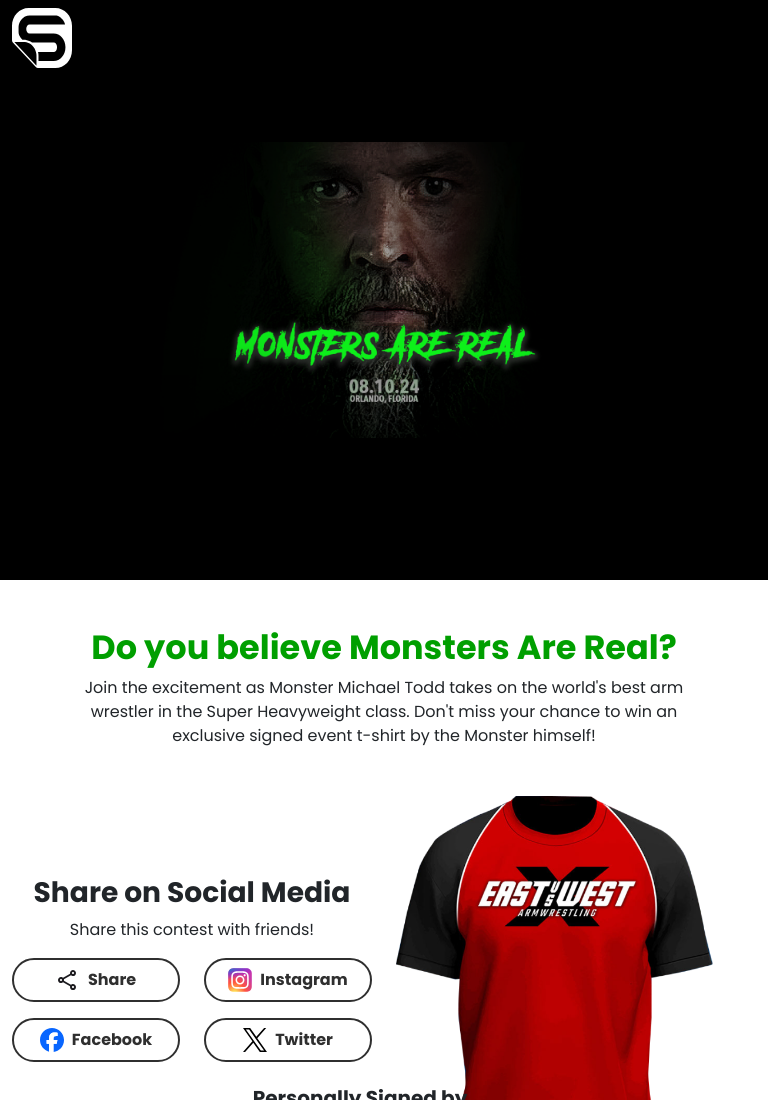
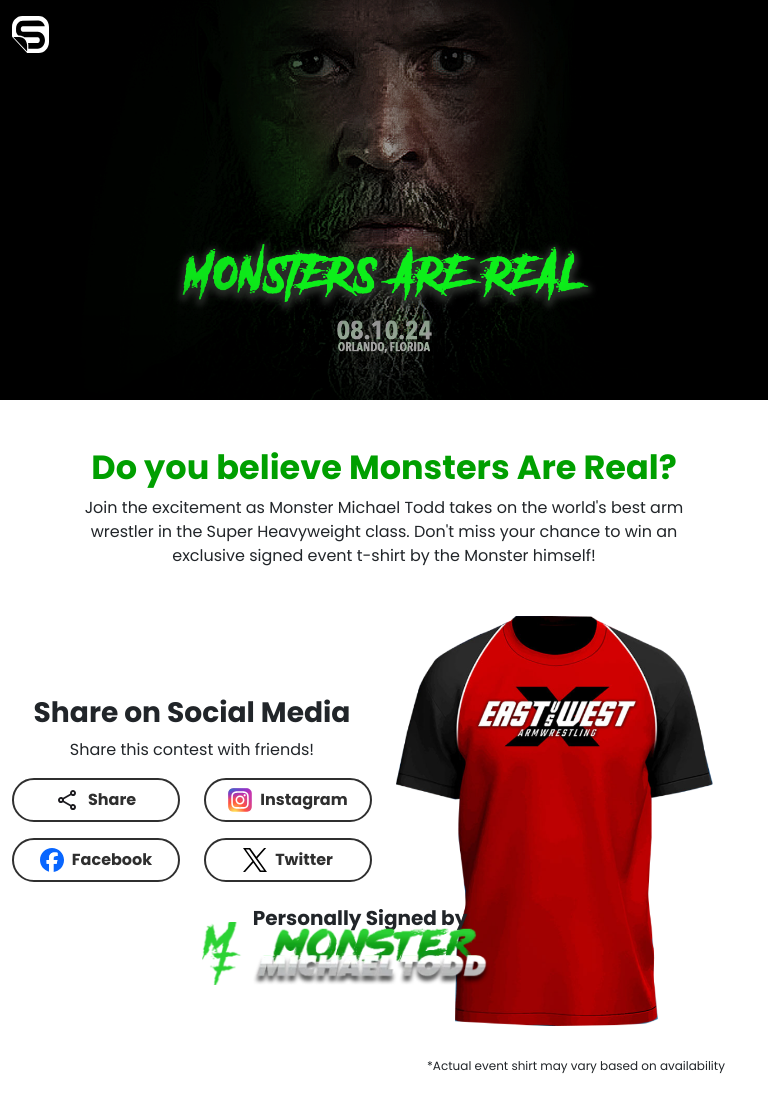
Before and after one commit to superpatchsites/monster-mt, a plain HTML site: page index.html in a window 768 px wide. Shown: the top 1100 px of the page. Drawn offline with nearby package versions, Linux system fonts and the light colour scheme.

Commit message:
fix logo and banner

```diff
--- a/css/styles.css
+++ b/css/styles.css
@@ -10,7 +10,8 @@ body {
     height: 580px;
 }
 
-.superpatch-logo {
+.superpatch-logo,
+.superpatch-logo-mobile {
     width: 8%;
 }
 
@@ -97,8 +98,6 @@ body {
 
 
 /* media queries */
-@media (min-width: 1200px) {}
-
 @media (max-width: 767px) {
     .banner-section {
         height: 300px;
@@ -130,3 +129,20 @@ body {
         font-size: 14px !important;
     }
 }
+
+
+@media (min-width: 768px) and (max-width: 1200px) {
+    .banner-section {
+        height: 400px;
+        background-size: cover;
+    }
+
+    .superpatch-logo-mobile {
+        width: 5%;
+    }
+
+    .superpatch-logo {
+        width: 10%;
+    }
+
+}
--- a/index.html
+++ b/index.html
@@ -37,10 +37,10 @@
         <!-- banner section -->
         <div class="banner-section row">
             <div class="col-md-12">
-                <div class="pt-2 px-lg-2 pt-lg-4">
+                <div class="pt-3 px-lg-2 pt-lg-3">
                     <img src="./images/superpatch-logo.svg" alt="Super Patch Logo" class="superpatch-logo d-none d-lg-block
                      img-fluid">
-                    <img src="./images/superpatch-logo-mini.svg" alt="Super Patch Logo" class="superpatch-logo d-flex d-lg-none
+                    <img src="./images/superpatch-logo-mini.svg" alt="Super Patch Logo" class="superpatch-logo-mobile d-flex d-lg-none
                      img-fluid">
                 </div>
             </div>
```
